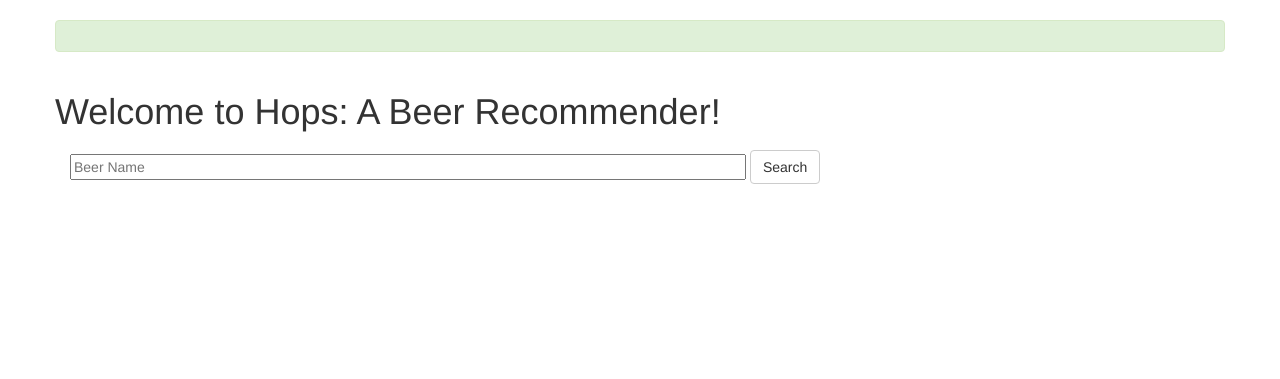
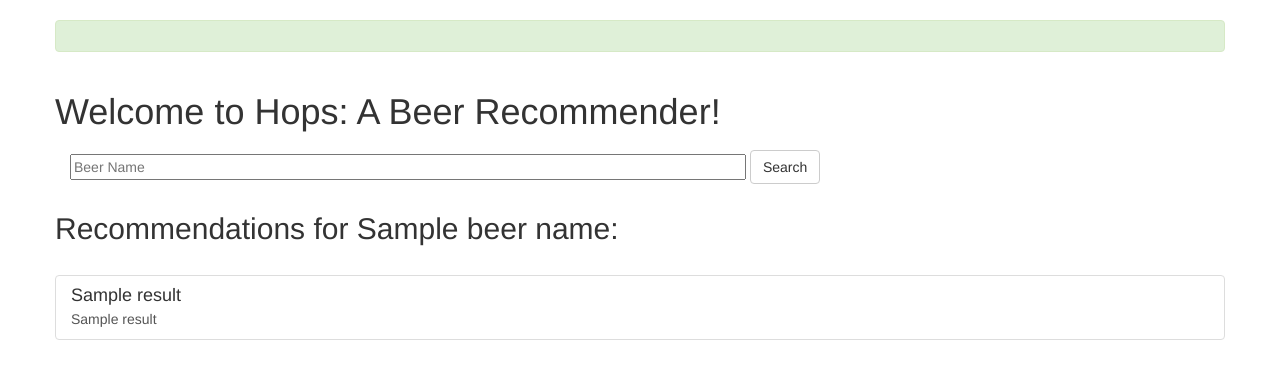
Before and after one commit to ochik100/Hops, a Flask app: template web_app/app/templates/index.html in a window 1280 px wide. Shown: the part 52-431 px from the top of the page. Run offline with Flask 2, Linux system fonts and the light colour scheme; the template is opened without the code that fills it: most values are stand-ins (such as "Sample title", 1, 10 or a date in 2020); some libraries are stand-ins or nearby versions.

Commit message:
recommend with beer name

```diff
--- a/web_app/app/templates/index.html
+++ b/web_app/app/templates/index.html
@@ -20,8 +20,10 @@
     </form>
   </div>
   <div class="row">
-    {% if results.any() %}
-      <h2>Recommendations:</h2>
+    {% if results.size > 0 %}
+      {% if beer_name %}
+        <h2>Recommendations for {{ beer_name }}:</h2>
+      {% endif %}
       <br>
       <div id="results">
         <div class="list-group">
--- a/web_app/app/views.py
+++ b/web_app/app/views.py
@@ -12,7 +12,8 @@ from settings import APP_STATIC
 def index():
     recommendations = np.load(file=os.path.join(APP_STATIC, 'data/five_most_similar_beers.npy'))
     # print recommendations
-    results = None
+    results = np.array([])
+    beer_name = request.form.get('beer_name')
     if request.method == "POST":
         beer_index = request.form.get('index')
         results = recommendations[beer_index]
@@ -21,7 +22,7 @@ def index():
     # if request.method == "POST":
     #     try:
     #         beer_name = request.form['beer_name']
-    return render_template("index.html", results=results)
+    return render_template("index.html", beer_name=beer_name, results=results)
 
 
 @app.route('/about')
```
